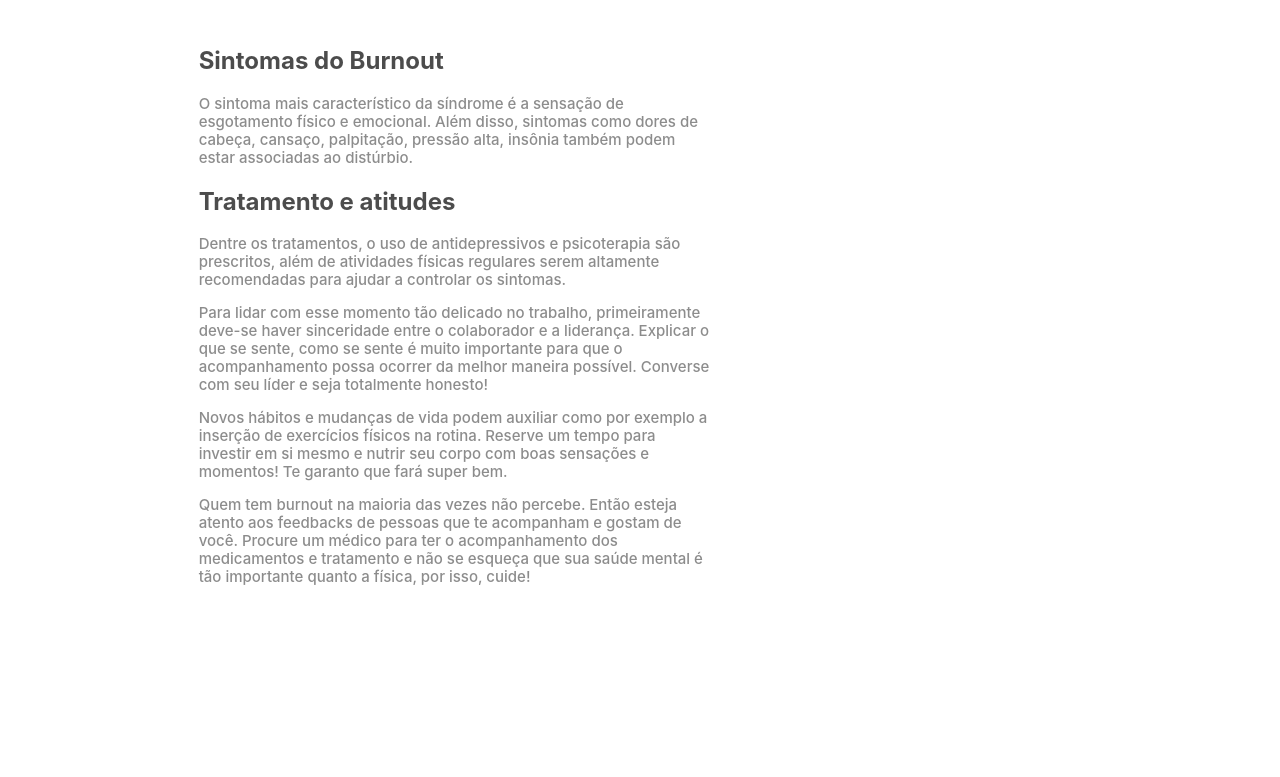
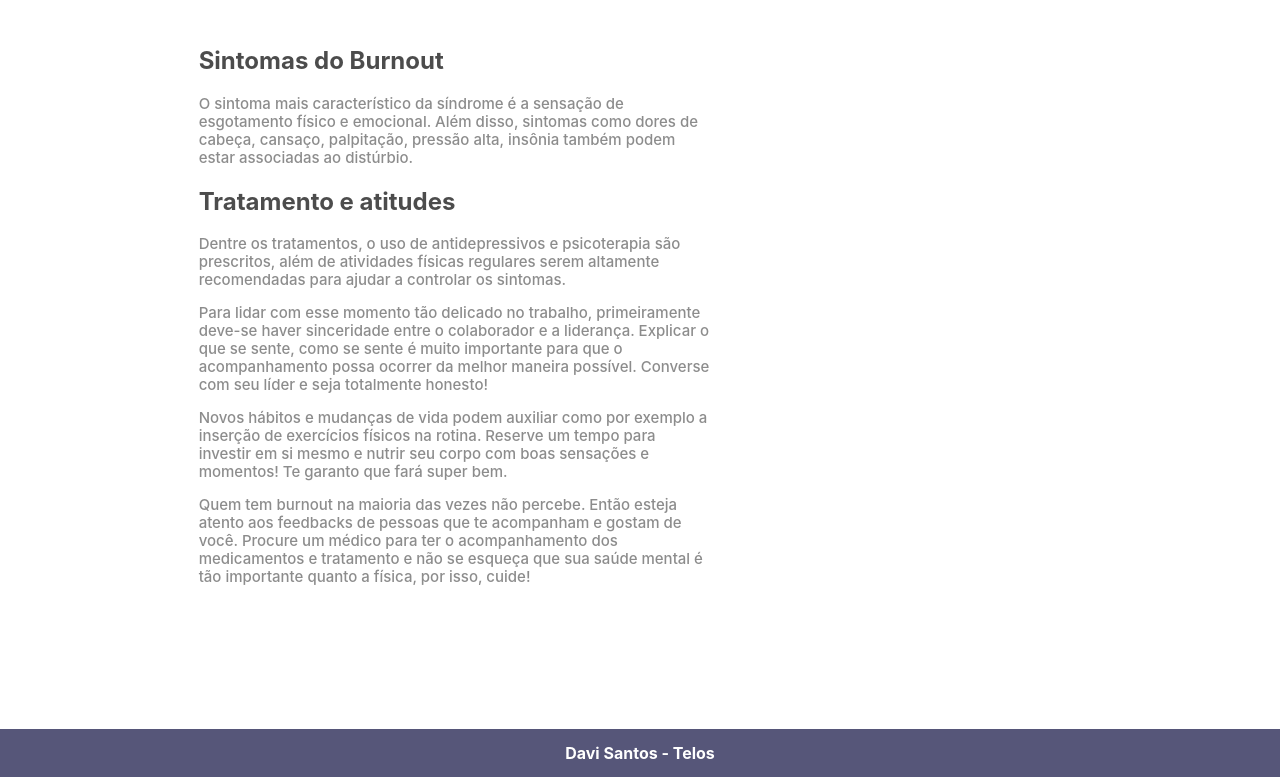
Before and after one commit to DaviSant0s/telos-news, a React (Create React App) app: page / in a window 1280 px wide. Shown: the part 1596-2373 px from the top of the page. Before the commit the page ends 2325 px from the top, so only its background shows below. Built offline with nearby package versions, Linux system fonts and the light colour scheme.

Commit message:
feat(footer): implementação do footer

```diff
--- a/src/App.js
+++ b/src/App.js
@@ -1,5 +1,8 @@
 import './App.css';
+import Footer from './components/footer';
+import Header from './components/header';
 import HeaderNews from './components/headerNews';
+import Home from './pages/home';
 import PostNews from './pages/postNews';
 
 function App() {
@@ -7,6 +10,9 @@ function App() {
     <div className="App">
       <HeaderNews/>
       <PostNews/>
+      {/* <Header/>
+      <Home/> */}
+      <Footer/>
     </div>
   );
 }
--- a/src/components/cardsRead/index.css
+++ b/src/components/cardsRead/index.css
@@ -51,4 +51,5 @@
 .img-card > img{
     width: 86px;
     height: 135px;
+    cursor: pointer;
 }
--- /dev/null
+++ b/src/components/footer/index.css
@@ -0,0 +1,14 @@
+.footer{
+    background-color: rgba(46, 46, 90, 0.808);
+    width: 100%;
+    height: 3em;
+    font-style: normal;
+    font-weight: 700;
+    font-size: 14px;
+    line-height: 20px;
+    color: white;
+    font-size: 1em;
+    display: flex;
+    flex-direction: column;
+    justify-content: center;
+}
--- /dev/null
+++ b/src/components/footer/index.jsx
@@ -0,0 +1,8 @@
+import React from 'react'
+import './index.css'
+
+export default function Footer() {
+  return (
+    <div className='footer'>Davi Santos - Telos</div>
+  )
+}
```
